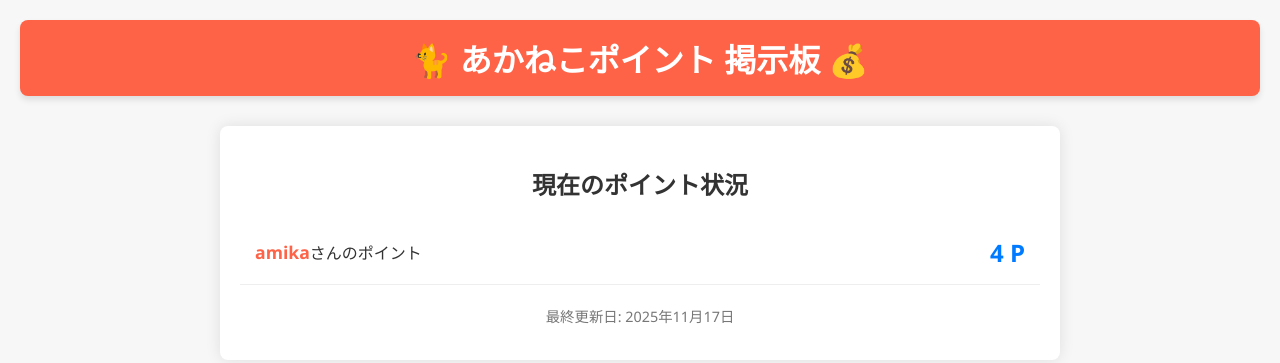
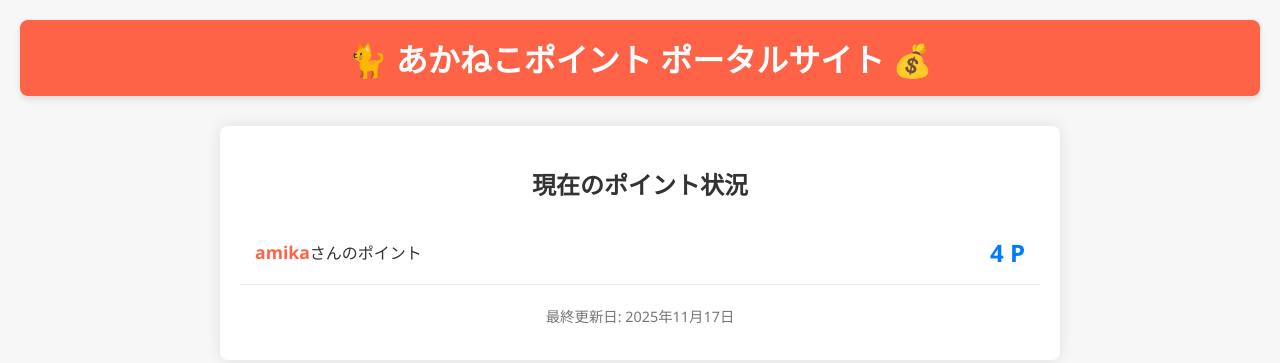
Before and after one commit to guy-invirt/akaneko-points-portal, a plain HTML site: page index.html in a window 1280 px wide. Drawn offline with Linux system fonts and the light colour scheme.

Commit message:
Update index.html

```diff
--- a/index.html
+++ b/index.html
@@ -75,7 +75,7 @@
 <body>
 
     <header>
-        <h1>🐈 あかねこポイント 掲示板 💰</h1>
+        <h1>🐈 あかねこポイント ポータルサイト 💰</h1>
     </header>
 
     <div id="point-list-container">
```
